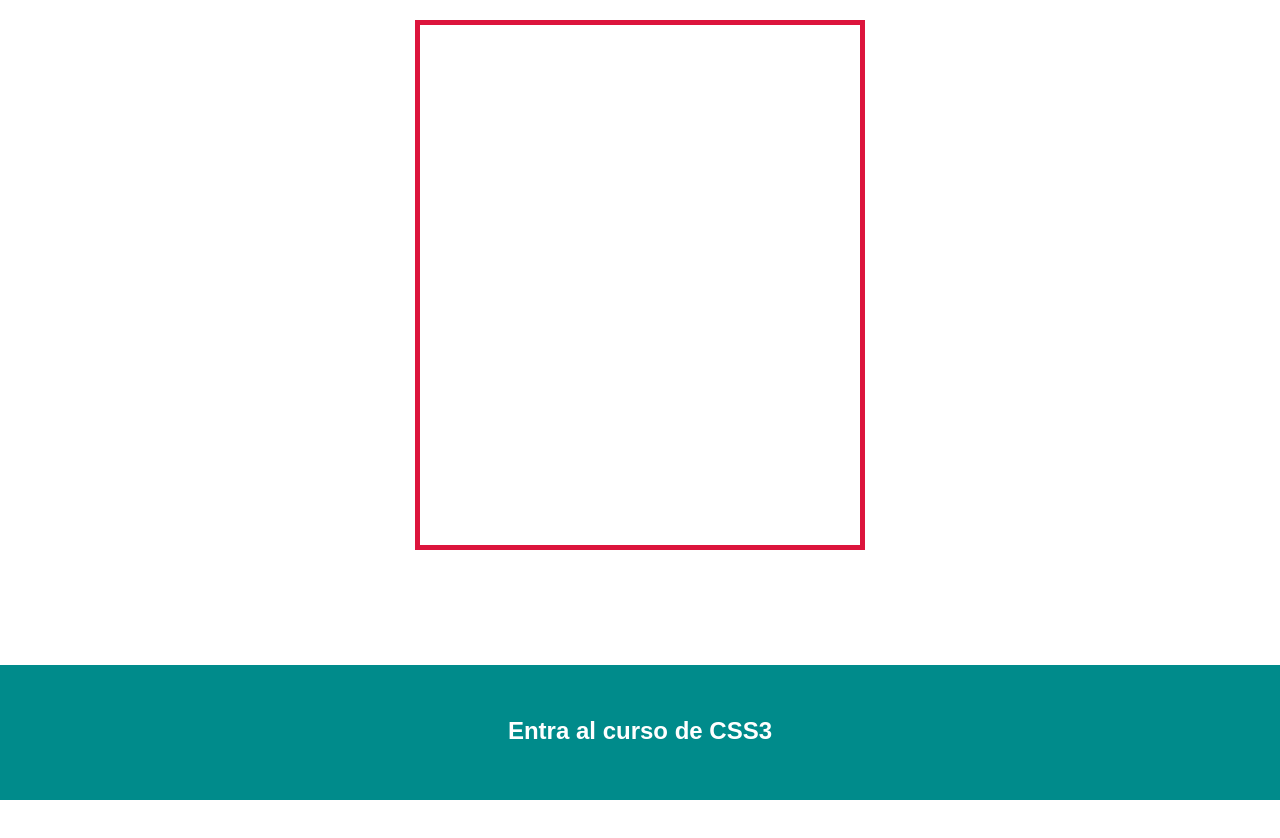
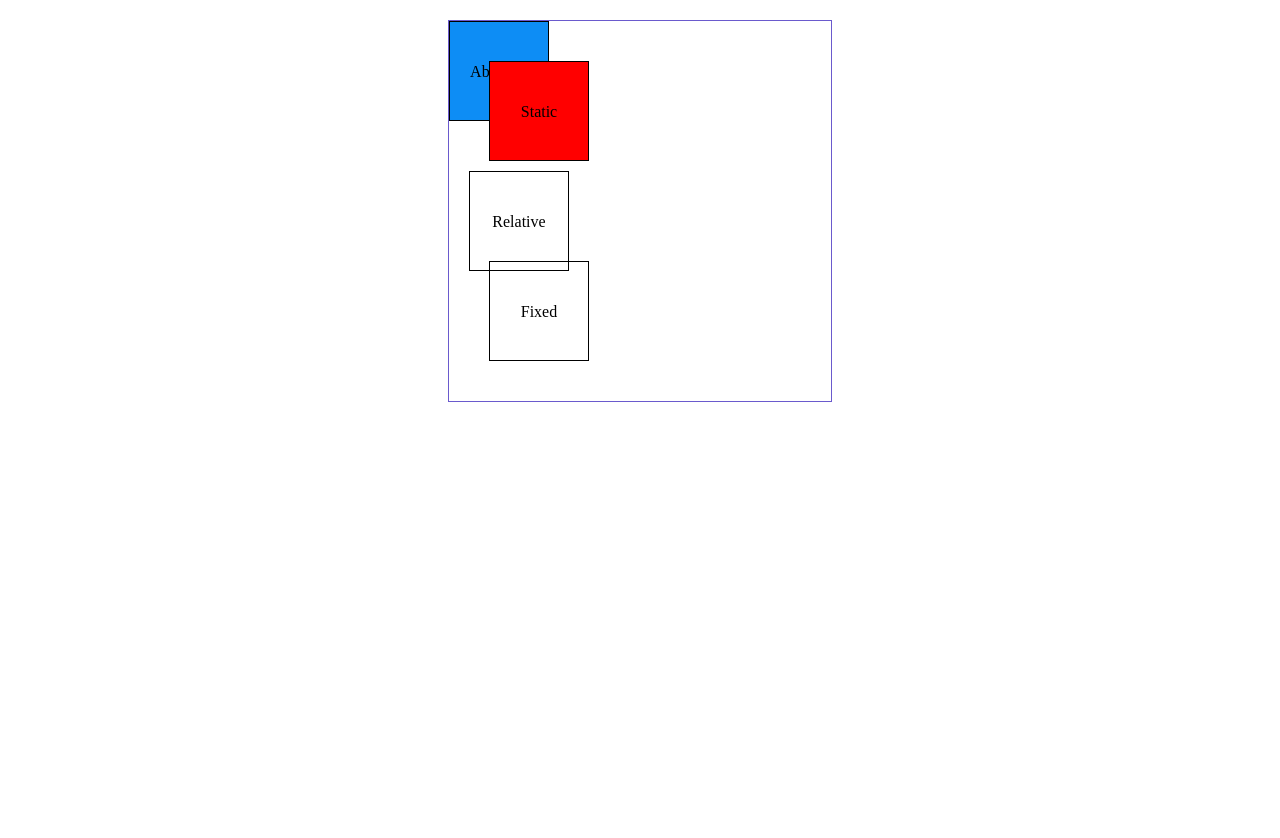
Before and after one commit to Jilverdelacruz/Css3, a plain HTML site: page Posicionamiento/index.html in a window 1280 px wide. Shown: the top 838 px of the page. After the commit the page ends 800 px from the top, so only its background shows below. Drawn offline with Linux system fonts and the light colour scheme.

Commit message:
position 01

```diff
--- /dev/null
+++ b/Posicionamiento/estilos2.css
@@ -0,0 +1,37 @@
+*{
+    margin:0;
+    padding: 0;
+   box-sizing: border-box;
+
+}
+
+.container{
+    width: 30%;
+    margin: 20px auto;
+    border: 1px solid slateblue;
+    padding: 40px;
+    position: relative;
+}
+.box{
+    border: 1px solid black;
+    width: 100px;
+    height: 100px;
+    line-height: 100px;
+    text-align: center;
+}
+.absolute{
+    position: absolute;
+    top: 0;
+    left: 0;
+    background-color: rgb(13, 141, 245);
+    z-index: -1;
+}
+.static{
+    background-color: red;
+
+}
+ .relative{
+    position: relative;
+    right:20px;
+    top: 10px;
+}
--- a/Posicionamiento/index.html
+++ b/Posicionamiento/index.html
@@ -4,16 +4,19 @@
     <meta charset="UTF-8">
     <meta name="viewport" content="width=device-width, initial-scale=1.0">
     <title>Posicionamiento</title>
-    <link rel="stylesheet" href="estilos.css">
+    <link rel="stylesheet" href="estilos2.css">
 </head>
 <body>
     <div class="container">
-        <!-- <div class="box static">Static</div> -->
-        <div class="box fixed">
+        <div class="box absolute">Absolute</div>
+        <div class="box static">Static</div>
+        <!-- <div class="box fixed">
             <a href="#">Entra al curso de CSS3</a>
-        </div>
-        <!-- <div class="box relative">Relative</div> -->
-        <!-- <div class="box absolute">Absolute</div> -->
+        </div> -->
+
+        <div class="box relative">Relative</div>
+
+         <div class="box Fixed">Fixed</div>
     </div>
 </body>
 </html>
--- /dev/null
+++ b/Practicas Posicionamiento/estilos2.css
@@ -0,0 +1,53 @@
+@import url('https://fonts.googleapis.com/css2?family=Raleway:ital,wght@1,600&display=swap');
+*{
+    margin:0;
+    padding: 0;
+    box-sizing: border-box;
+
+}
+body{
+    font-family: 'Raleway', sans-serif;
+    min-height: 200vh;
+}
+.hero{
+
+    background-image: linear-gradient(to bottom, #275dc265 0%, #1d20b677 100%), url(./img/hero.jpg);
+    text-align: center;
+    color: white;
+    height: 70vh;
+    background-position: center;
+    background-size: cover;
+    padding-top: .1px;
+    position: relative;
+}
+
+.container-text{
+    margin-top: 9em;
+}
+
+.hero__title{
+    font-weight: bold;
+}
+.hero__copy{
+    font-weight: lighter;
+    margin: 20px 0;
+}
+.hero__cta{
+    display: inline-block;
+    color: #257dc2;
+    text-decoration: none;
+    background-color: white;
+    padding: 12px 18px;
+    border-radius: 5px;
+    box-shadow: 0px 0px 15px ;
+}
+.hero__cta:hover{
+    background-color: #257dc2;
+    color: white;
+    box-shadow: 0px 0px 12px white;
+}
+.hero__wave{
+    position: absolute;
+    width: 100%;
+    bottom: 0;
+}
--- a/Pseudoelementos/estilos2.css
+++ b/Pseudoelementos/estilos2.css
@@ -35,9 +35,6 @@ ul{
 li{
     list-style: none;
 }
-li{
-
-}
 li::before{
     content: counter(contador);
     counter-increment: contador;
@@ -51,6 +48,4 @@ li::before{
     border-radius: 50%;
     margin-top: 10px;
     margin-right: 10px;
-
-
 }
```
Also changed, not shown: Practicas Posicionamiento/index.html (+1 -2 lines), Practicas Posicionamiento/index2.html (added, +28 -0 lines), Practicas Posicionamiento/menu2.css (added).
